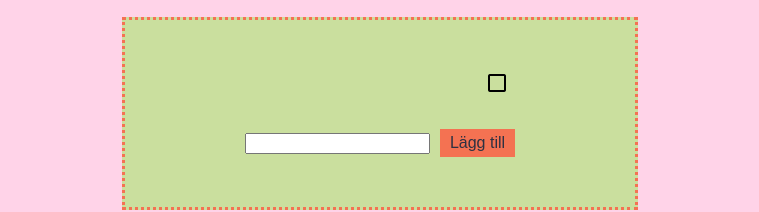
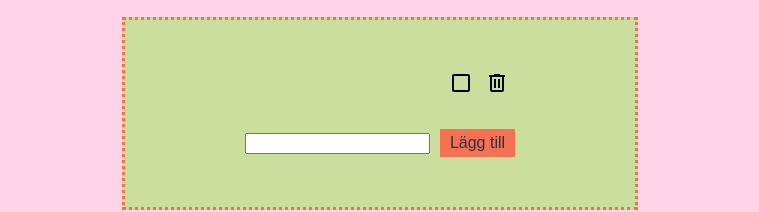
Before and after one commit to AgnesWilson/Vue-todo-list, a Vue app: page / in a window 1280 px wide. Both pictures are taken after a click on the button "Lägg till". Shown: the part 165-377 px from the top of the page, without its empty margins (260-1019 px from the left). Built offline with nearby package versions, Linux system fonts and the light colour scheme.

Commit message:
✨ Added functionality to remove to-do

```diff
--- a/src/components/SingleTodo.vue
+++ b/src/components/SingleTodo.vue
@@ -23,6 +23,11 @@ function toggleCompletedState() {
 
   todoStore.toggleTodoState(props.id, isDone.value);
 }
+
+
+function deleteToDo() {
+  todoStore.deleteToDo(props.id);
+}
 </script>
 
 <template>
@@ -32,6 +37,9 @@ function toggleCompletedState() {
       <button class="check-btn" @click="toggleCompletedState">
         <span v-if="isDone" class="material-symbols-outlined checked">check_box</span>
         <span v-if="!isDone" class="material-symbols-outlined">check_box_outline_blank</span>
+      </button>
+      <button class="delete-btn" @click="deleteToDo">
+        <span class="material-symbols-outlined">delete</span>
       </button>
     </div>
   </div>
--- a/src/stores/todos.ts
+++ b/src/stores/todos.ts
@@ -75,12 +75,21 @@ export const useTodosStore = defineStore('todos', () => {
     }
   }
 
+    // Funktion för att radera en todo
+    function deleteToDo(id: number): void {
+      const index = todos.value.findIndex(todo => todo.id === id);
+      if (index !== -1) {
+        todos.value.splice(index, 1); // Ta bort todo från arrayen
+        saveTodosToLocalStorage(); // Uppdatera localStorage
+      }
+    }
+
   // När programmet laddas första gången så hämtar vi våra todos
   onMounted(() => {
     getTodosFromLocalStorage();
   });
 
-  return { todos, addNewTodo, toggleTodoState };
+  return { todos, addNewTodo, toggleTodoState, deleteToDo };
 });
 
 // Används medan vi utvecklar så att ändringar vi skriver i denna fil
```
